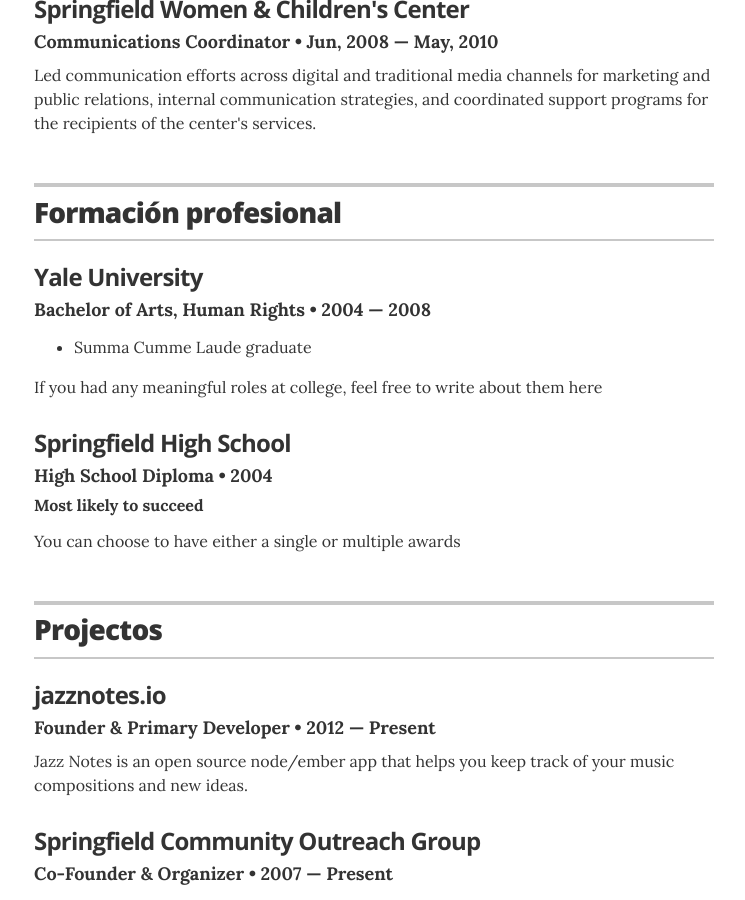
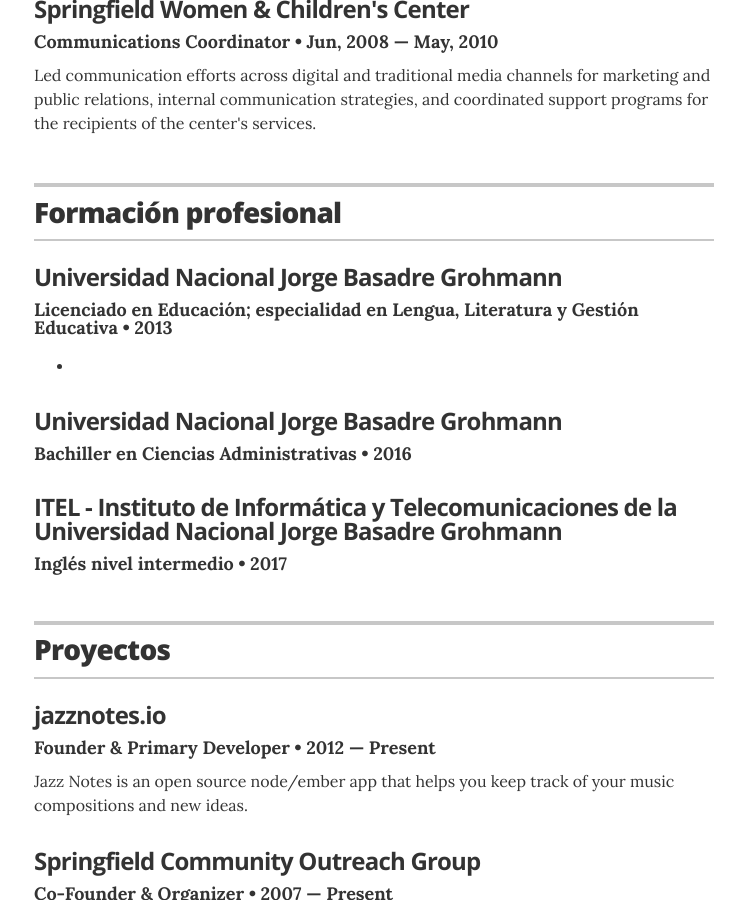
Before and after one commit to daeshu/cvtwo-error, a Jekyll site: the page built from index.html, in a window 1280 px wide and 900 px high, scrolled down 1008 px. Shown: the whole window, without its empty margins (266-1011 px from the left). Built offline with Jekyll 4.4.1, drawn with Linux system fonts in a browser that asks for light colours.

Commit message:
educacion

```diff
--- a/_data/education.yml
+++ b/_data/education.yml
@@ -1,13 +1,25 @@
 # Degree
-- degree: Bachelor of Arts, Human Rights
-  uni: Yale University
-  year: 2004 &mdash; 2008
+- degree: Licenciado en Educación; especialidad en Lengua, Literatura y Gestión Educativa
+  uni: Universidad Nacional Jorge Basadre Grohmann
+  year: 2013
   awards:
-    - award: Summa Cumme Laude graduate
-  summary: If you had any meaningful roles at college, feel free to write about them here
+    - award:
+  summary:
 
-- degree: High School Diploma
-  uni: Springfield High School
-  year: 2004
-  award: Most likely to succeed
-  summary: You can choose to have either a single or multiple awards
+- degree: Bachiller en Ciencias Administrativas
+  uni: Universidad Nacional Jorge Basadre Grohmann
+  year: 2016
+  award:
+  summary:
+
+- degree: Inglés nivel intermedio
+  uni: CEID - Centro de Idiomas de la Universidad Nacional Jorge Basadre Grohmann
+  year: 2016
+  award:
+  summary:
+
+  - degree: Computación e informática
+  uni: ITEL - Instituto de Informática y Telecomunicaciones de la Universidad Nacional Jorge Basadre Grohmann
+  year: 2017
+  award:
+  summary:
--- a/_layouts/resume.html
+++ b/_layouts/resume.html
@@ -101,7 +101,7 @@
       <!-- begin Projects -->
       <section class="content-section">
         <header class="section-header">
-          <h2>Projectos</h2>
+          <h2>Proyectos</h2>
         </header>
 
         {% for project in site.data.projects %}
```
